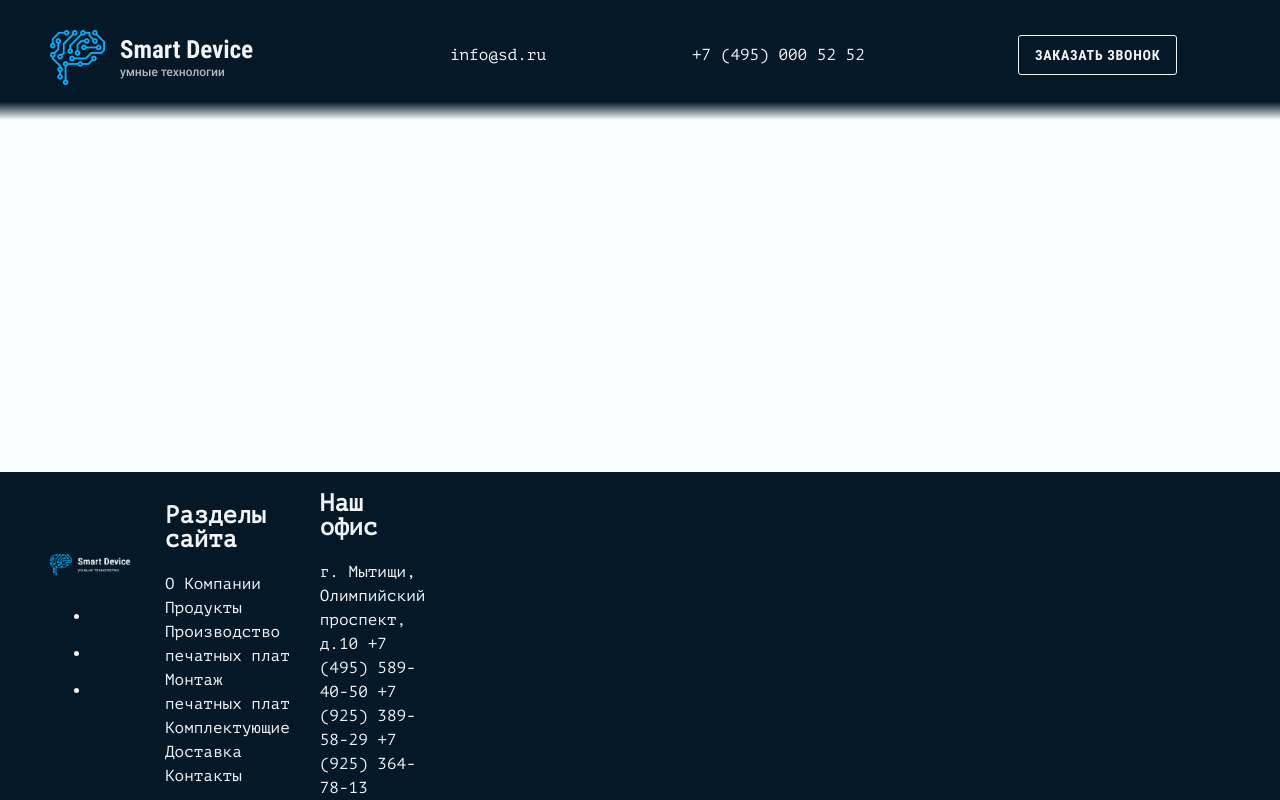
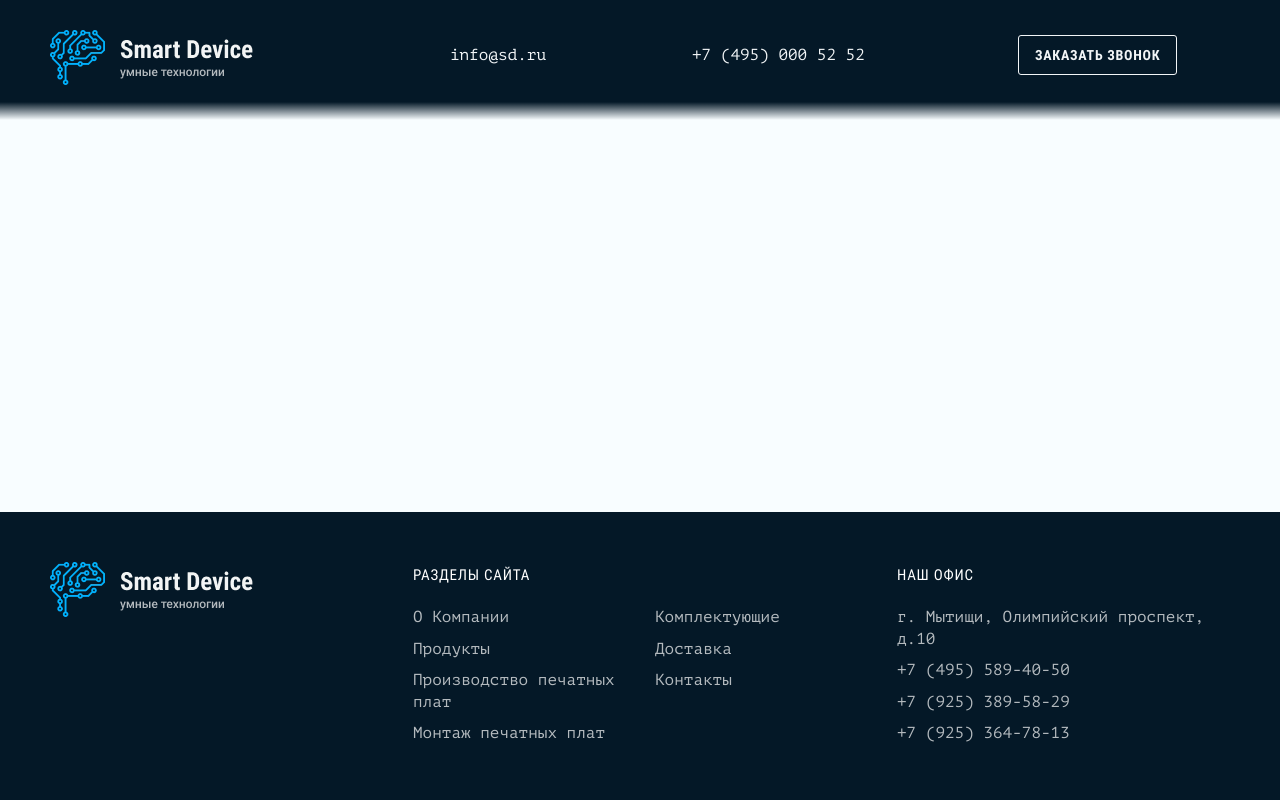
Before and after one commit to webAmoeba/smart-device, a website built with webpack: page source/index.html in a window 1280 px wide. Built offline with nearby package versions, Linux system fonts and the light colour scheme; files whose address does not match are found by name.

Commit message:
styled main-footer for pc

```diff
--- a/source/index.html
+++ b/source/index.html
@@ -70,8 +70,8 @@
           <div class="main-footer__logo-and-social-links">
             <a class="main-footer__main-logo-link" href="index.html">
               <picture>
-                <source srcset="./img/main-logo/main-logo.webp 1x, ./img/main-logo/main-logo@2x.webp 2x">
-                <source srcset="./img/main-logo/main-logo.png 1x, ./img/main-logo/main-logo@2x.png 2x">
+                <source media="(min-width: 320px)" srcset="./img/main-logo/main-logo.webp 1x, ./img/main-logo/main-logo@2x.webp 2x">
+                <source media="(min-width: 320px)" srcset="./img/main-logo/main-logo.png 1x, ./img/main-logo/main-logo@2x.png 2x">
                 <img class="main-footer__main-logo" width="215" height="55" src="./img/main-logo/main-logo.png"
                   alt="Ссылка на главную страницу.">
               </picture>
@@ -79,6 +79,7 @@
             <ul class="main-footer__social-links-list">
               <li class="main-footer__social-link-item">
                 <a class="main-footer__social-link" href="ok.ru">
+                  <span class="visually-hidden">Ссылка на одноклассники</span>
                   <svg class="main-footer__social-icon-svg" width="30" height="30" aria-hidden="true" fill="#f8fdff">
                     <use xlink:href="img/sprite.svg#ok-ru"></use>
                   </svg>
@@ -86,12 +87,14 @@
               </li>
               <li class="main-footer__social-link-item">
                 <a class="main-footer__social-link" href="https://vk.com/htmlacademy">
+                  <span class="visually-hidden">Ссылка на профиль Академии во вконтакте</span>
                   <svg class="main-footer__social-icon-svg" width="30" height="30" aria-hidden="true" fill="#f8fdff">
                     <use xlink:href="img/sprite.svg#vk"></use>
                   </svg>
                 </a>
               </li>
               <li class="main-footer__social-link-item">
+                <span class="visually-hidden">Ссылка на профиль Академии в пинтерест</span>
                 <a class="main-footer__social-link" href="https://ru.pinterest.com/keks_is_html_academy/">
                   <svg class="main-footer__social-icon-svg" width="30" height="30" aria-hidden="true" fill="#f8fdff">
                     <use xlink:href="img/sprite.svg#pinterest"></use>
@@ -129,7 +132,6 @@
               <a class="main-footer__site-sections-item" href="tel:+79253647813">+7 (925) 364-78-13</a>
             </div>
           </section>
-
         </div>
       </div>
     </footer>
--- a/source/sass/blocks/main-footer.scss
+++ b/source/sass/blocks/main-footer.scss
@@ -1,12 +1,13 @@
 .main-footer {
   background-color: $second-background-color;
   color: $second-color;
+  padding: 50px 0 55px;
 }
 
 .main-footer__grid-wrapper {
   display: grid;
   grid-template-columns: repeat(10, 1fr);
-  align-items: center;
+  align-items: start;
   justify-items: start;
   gap: 30px;
 
@@ -23,3 +24,81 @@
     align-items: end;
   }
 }
+
+.main-footer__logo-and-social-links {
+  grid-column: 1/4;
+  display: flex;
+  flex-direction: column;
+}
+
+.main-footer__main-logo-link {
+  line-height: 0;
+}
+
+.main-footer__main-logo {
+  width: 215px;
+  height: 55px;
+  object-fit: contain;
+}
+
+.main-footer__social-links-list {
+  margin: 0;
+  padding: 0;
+  list-style-type: none;
+  margin-top: 30px;
+  padding-left: 10px;
+  display: flex;
+  gap: 15px;
+}
+
+.main-footer__social-link {
+  width: 40px;
+  height: 40px;
+  display: flex;
+  align-items: center;
+  justify-content: center;
+}
+
+.main-footer__section {
+  padding-top: 5px;
+}
+
+.main-footer__site-sections {
+  grid-column: 4/8;
+}
+
+.main-footer__section-header {
+  margin: 0;
+  font-family: $roboto-condensed;
+  font-weight: 400;
+  font-size: 15px;
+  line-height: 16px;
+  letter-spacing: 0.05em;
+  text-transform: uppercase;
+  color: #ffffff;
+}
+
+.main-footer__site-sections-parts {
+  display: grid;
+  grid-template-columns: repeat(2, 1fr);
+  column-gap: 30px;
+  row-gap: 10px;
+}
+
+.main-footer__site-sections-part {
+  margin-top: 24px;
+  display: flex;
+  flex-direction: column;
+  row-gap: 10px;
+}
+
+.main-footer__site-sections-item {
+  font-weight: 400;
+  font-size: 16px;
+  line-height: 135%;
+  color: rgba(255, 255, 255, 0.7);
+}
+
+.main-footer__our-office {
+  grid-column: 8/11;
+}
```
Also changed, not shown: build/css/style.css, build/css/style.min.css, build/index.html, 1 other file.
